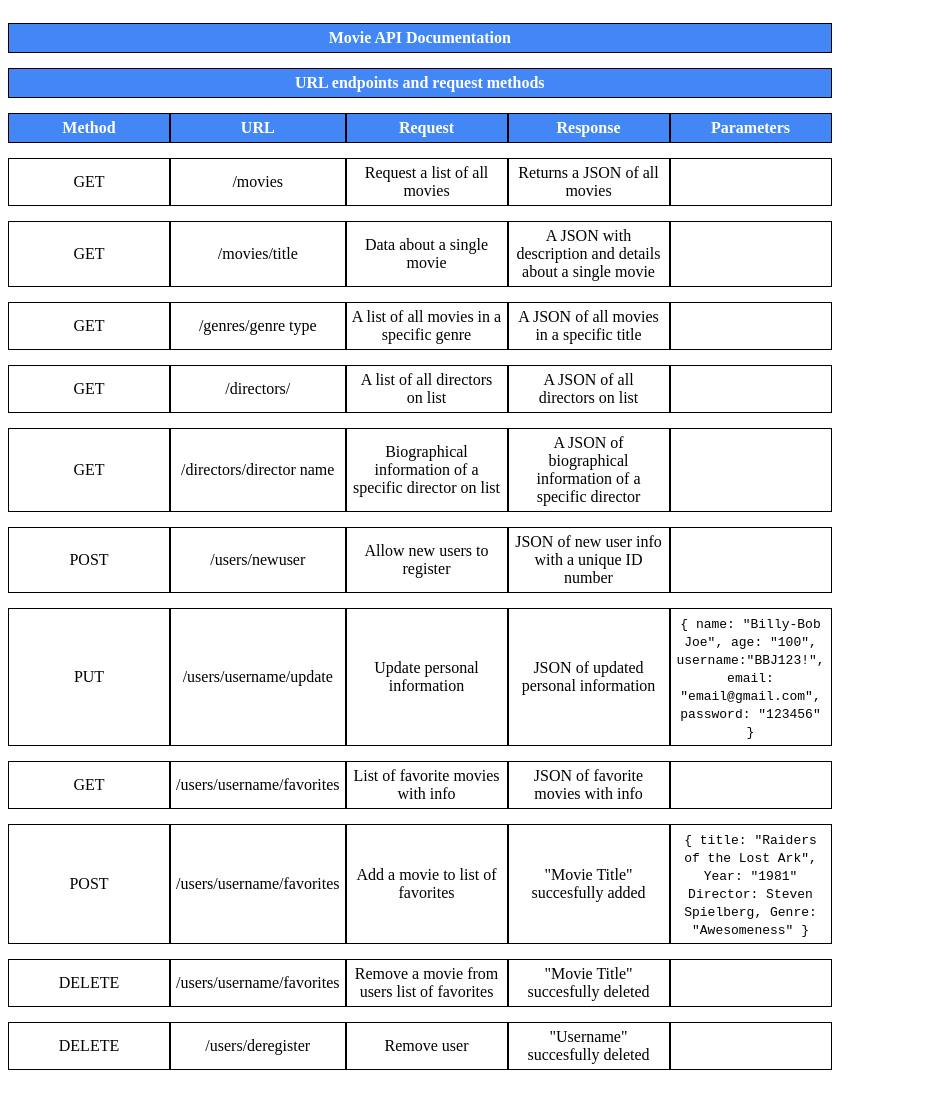
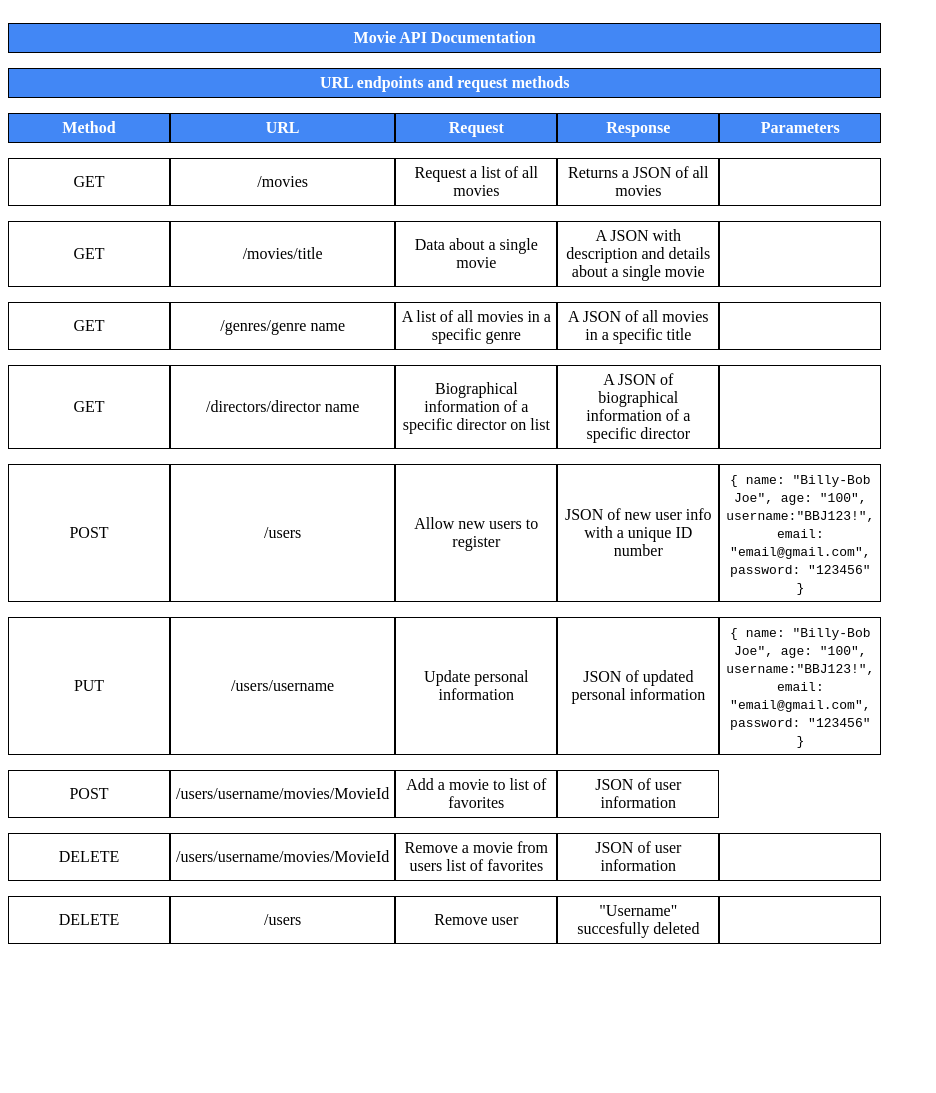
Before and after one commit to ElwoodMattHowell/movie-api, a website: page public/documentation.html in a window 1280 px wide. Shown: the whole page, without its empty margins (0-936 px from the left). After the commit the page ends 967 px from the top, so only its background shows below. Drawn offline with Linux system fonts and the light colour scheme.

Commit message:
Update documentation.html

```diff
--- a/public/documentation.html
+++ b/public/documentation.html
@@ -36,16 +36,9 @@
       </tr>
       <tr>
         <td>GET</td>
-        <td>/genres/genre type</td>
+        <td>/genres/genre name</td>
         <td>A list of all movies in a specific genre</td>
         <td>A JSON of all movies in a specific title</td>
-        <td></td>
-      </tr>
-      <tr>
-        <td>GET</td>
-        <td>/directors/</td>
-        <td>A list of all directors on list</td>
-        <td>A JSON of all directors on list</td>
         <td></td>
       </tr>
       <tr>
@@ -57,14 +50,24 @@
       </tr>
       <tr>
         <td>POST</td>
-        <td>/users/newuser</td>
+        <td>/users</td>
         <td>Allow new users to register</td>
         <td>JSON of new user info with a unique ID number</td>
-        <td></td>
+        <td>
+          <code>
+              {
+              name: "Billy-Bob Joe",
+              age: "100",
+              username:"BBJ123!",
+              email: "email@gmail.com",
+              password: "123456"
+              }
+          </code>
+        </td>
       </tr>
       <tr>
         <td>PUT</td>
-        <td>/users/username/update</td>
+        <td>/users/username</td>
         <td>Update personal information</td>
         <td>JSON of updated personal information</td>
         <td>
@@ -80,38 +83,21 @@
         </td>
       </tr>
       <tr>
-        <td>GET</td>
-        <td>/users/username/favorites</td>
-        <td>List of favorite movies with info</td>
-        <td>JSON of favorite movies with info</td>
-        <td></td>
-      </tr>
-      <tr>
         <td>POST</td>
-        <td>/users/username/favorites</td>
+        <td>/users/username/movies/MovieId</td>
         <td>Add a movie to list of favorites</td>
-        <td>"Movie Title" succesfully added</td>
-        <td>
-            <code>
-                {
-                title: "Raiders of the Lost Ark",
-                Year: "1981"
-                Director: Steven Spielberg,
-                Genre: "Awesomeness"
-                }
-            </code>
-        </td>
+        <td>JSON of user information</td>
       </tr>
       <tr>
         <td>DELETE</td>
-        <td>/users/username/favorites</td>
+        <td>/users/username/movies/MovieId</td>
         <td>Remove a movie from users list of favorites</td>
-        <td>"Movie Title" succesfully deleted</td>
+        <td>JSON of user information</td>
         <td></td>
       </tr>
       <tr>
         <td>DELETE</td>
-        <td>/users/deregister</td>
+        <td>/users</td>
         <td>Remove user</td>
         <td>"Username" succesfully deleted</td>
         <td></td>
@@ -119,12 +105,3 @@
     </table>
   </body>
 </html>
-<!-- Return a list of ALL movies to the user
-Return data (description, genre, director, image URL, whether it’s featured or not) about a single movie by title to the user
-Return data about a genre (description) by name/title (e.g., “Thriller”)
-Return data about a director (bio, birth year, death year) by name
-Allow new users to register
-Allow users to update their user info (username)
-Allow users to add a movie to their list of favorites (showing only a text that a movie has been added—more on this later)
-Allow users to remove a movie from their list of favorites (showing only a text that a movie has been removed—more on this later)
-Allow existing users to deregister (showing only a text that a user email has been removed—more on this later) -->
```
